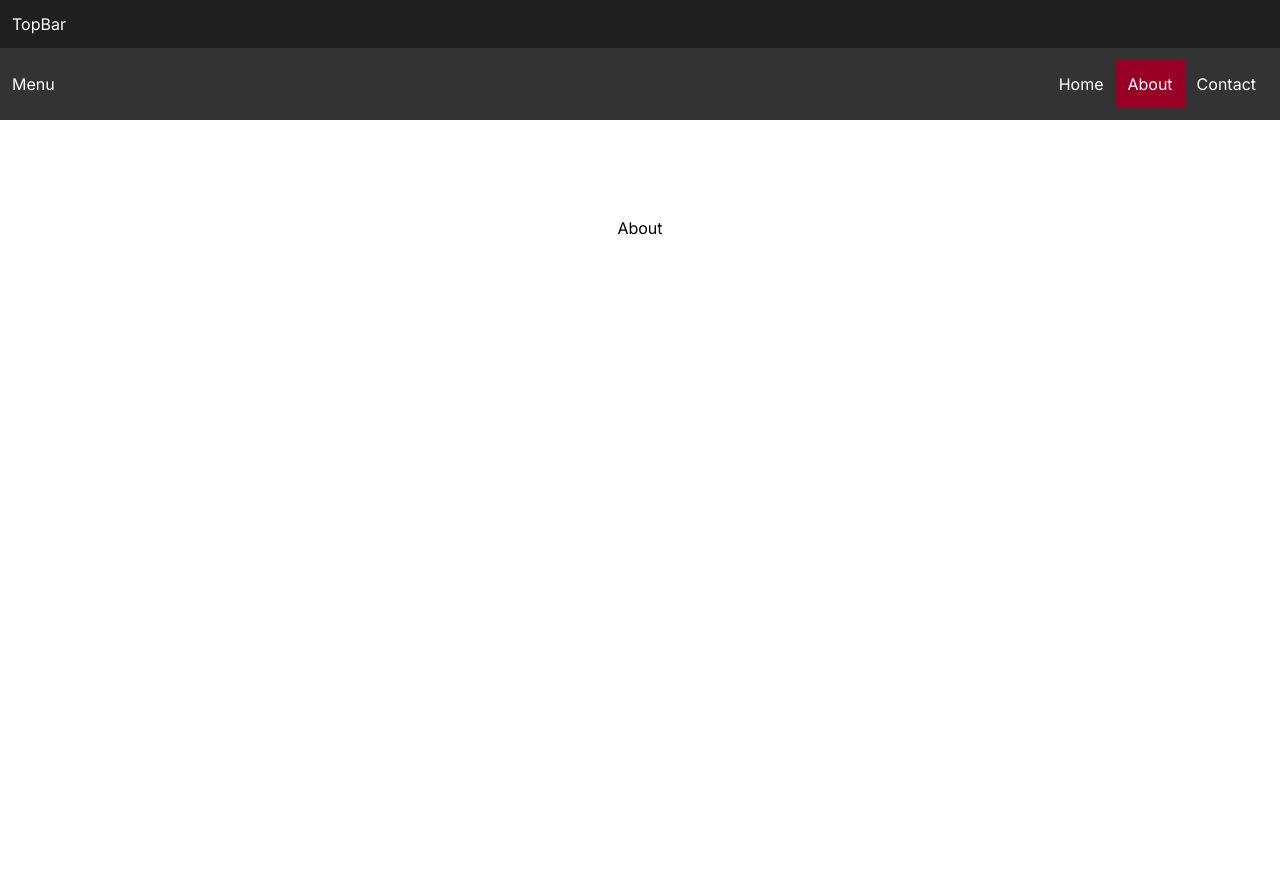
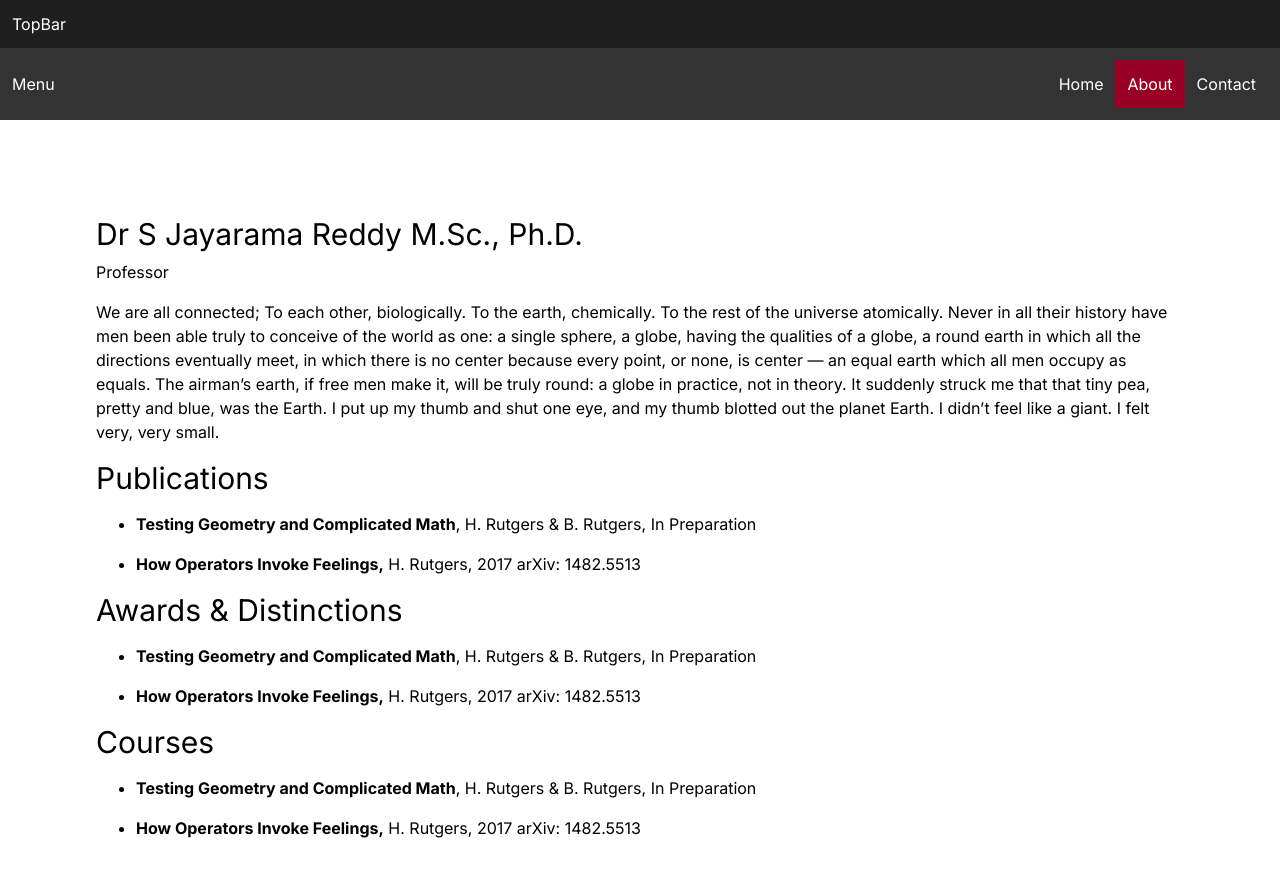
Before and after one commit to balaji-sivasakthi/professor-blog, a Next.js app in the folder front-end/: page /about in a window 1280 px wide. Shown: the top 876 px of the page. Built offline with nearby package versions, Linux system fonts and the light colour scheme.

Commit message:
feat: about page boiler plate

```diff
--- a/front-end/src/app/about/page.tsx
+++ b/front-end/src/app/about/page.tsx
@@ -2,8 +2,77 @@ import React from "react";
 
 function About() {
   return (
-    <main className="flex min-h-screen flex-col items-center justify-between p-24">
-      About
+    <main className="min-h-screen  p-24  [&_div]:mb-4">
+      <div className="[&_p]:mt-2">
+        <div>
+          <h1 className="text-3xl">Dr S Jayarama Reddy M.Sc., Ph.D.</h1>
+          <p>Professor</p>
+        </div>
+        <p>
+          We are all connected; To each other, biologically. To the earth,
+          chemically. To the rest of the universe atomically. Never in all their
+          history have men been able truly to conceive of the world as one: a
+          single sphere, a globe, having the qualities of a globe, a round earth
+          in which all the directions eventually meet, in which there is no
+          center because every point, or none, is center — an equal earth which
+          all men occupy as equals. The airman’s earth, if free men make it,
+          will be truly round: a globe in practice, not in theory. It suddenly
+          struck me that that tiny pea, pretty and blue, was the Earth. I put up
+          my thumb and shut one eye, and my thumb blotted out the planet Earth.
+          I didn’t feel like a giant. I felt very, very small.
+        </p>
+      </div>
+      <div>
+        <h1 className="text-3xl">Publications</h1>
+        <div>
+          <ul className="[&_li]:ml-10 [&_li]:mt-4 list-disc">
+            <li>
+              <span className="font-bold">
+                Testing Geometry and Complicated Math
+              </span>
+              , H. Rutgers & B. Rutgers, In Preparation
+            </li>
+            <li>
+              <span className="font-bold"> How Operators Invoke Feelings,</span>{" "}
+              H. Rutgers, 2017 arXiv: 1482.5513
+            </li>
+          </ul>
+        </div>
+      </div>
+      <div>
+        <h1 className="text-3xl">Awards & Distinctions</h1>
+        <div>
+          <ul className="[&_li]:ml-10 [&_li]:mt-4 list-disc">
+            <li>
+              <span className="font-bold">
+                Testing Geometry and Complicated Math
+              </span>
+              , H. Rutgers & B. Rutgers, In Preparation
+            </li>
+            <li>
+              <span className="font-bold"> How Operators Invoke Feelings,</span>{" "}
+              H. Rutgers, 2017 arXiv: 1482.5513
+            </li>
+          </ul>
+        </div>
+      </div>
+      <div>
+        <h1 className="text-3xl">Courses</h1>
+        <div>
+          <ul className="[&_li]:ml-10 [&_li]:mt-4 list-disc">
+            <li>
+              <span className="font-bold">
+                Testing Geometry and Complicated Math
+              </span>
+              , H. Rutgers & B. Rutgers, In Preparation
+            </li>
+            <li>
+              <span className="font-bold"> How Operators Invoke Feelings,</span>{" "}
+              H. Rutgers, 2017 arXiv: 1482.5513
+            </li>
+          </ul>
+        </div>
+      </div>
     </main>
   );
 }
```
